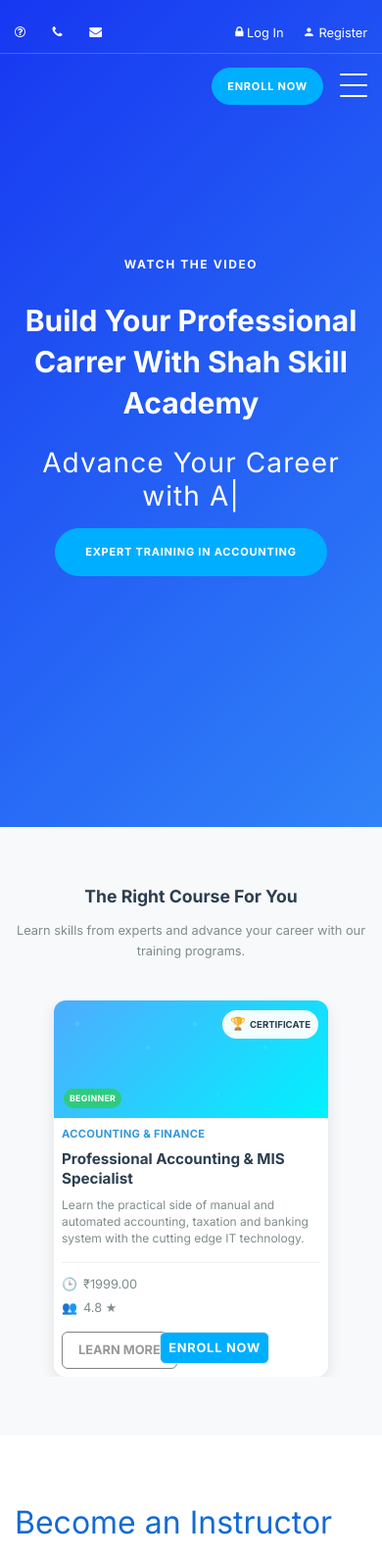
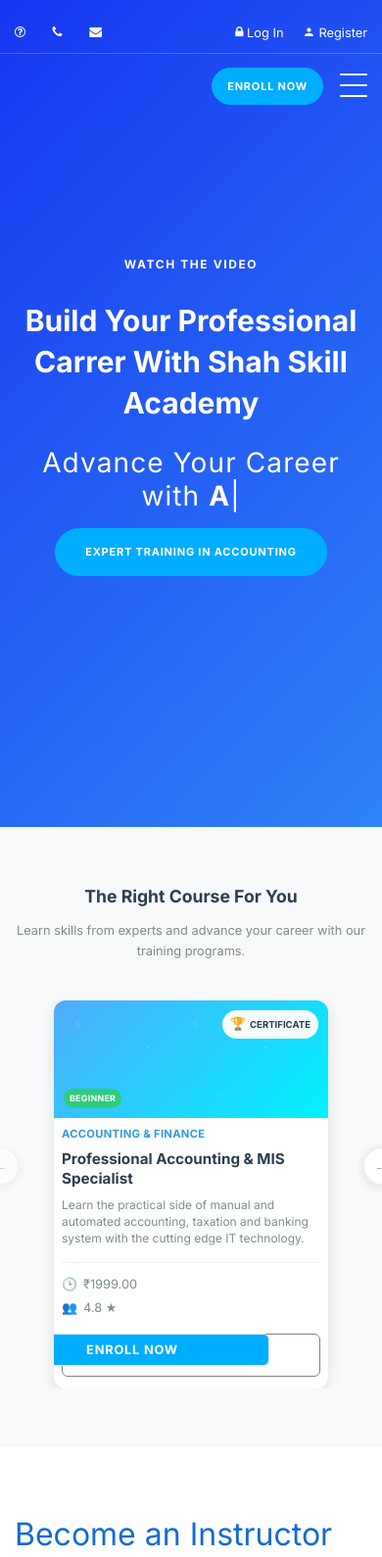
Before and after one commit to Shubham781/shah-skill-academy, a PHP site: page / in a window 390 px wide. Shown: the top 1589 px of the page at 98% size. Run offline with PHP 8.4, Linux system fonts and the light colour scheme; some web fonts are replaced.

Commit message:
Responsive fixes: navigation arrows on mobile, fix button overlap, bold typed skills

```diff
--- a/css/style.css
+++ b/css/style.css
@@ -2463,3 +2463,97 @@
     margin-bottom: 12px;
   }
 }
+
+/* Navigation arrows - only visible on small screens */
+.navigation-arrows {
+  display: none; /* Hidden by default */
+  position: absolute;
+  top: 50%;
+  left: 0;
+  right: 0;
+  transform: translateY(-50%);
+  z-index: 10;
+  pointer-events: none; /* Allow clicks to pass through to cards */
+}
+
+.nav-arrow {
+  position: absolute;
+  width: 40px;
+  height: 40px;
+  border-radius: 50%;
+  background: white;
+  border: 2px solid #ecf0f1;
+  display: flex;
+  align-items: center;
+  justify-content: center;
+  cursor: pointer;
+  transition: all 0.3s ease;
+  font-size: 1rem;
+  color: #7f8c8d;
+  pointer-events: auto; /* Re-enable clicks on arrows */
+  box-shadow: 0 2px 8px rgba(0,0,0,0.1);
+}
+
+.nav-arrow:first-child {
+  left: -20px; /* Position on left center */
+}
+
+.nav-arrow:last-child {
+  right: -20px; /* Position on right center */
+}
+
+.nav-arrow:hover {
+  background: #3498db;
+  color: white;
+  border-color: #3498db;
+  transform: scale(1.05);
+}
+
+/* Show navigation arrows only on small screens */
+@media (max-width: 750px) {
+  .navigation-arrows {
+    display: flex;
+    justify-content: space-between;
+    align-items: center;
+  }
+
+  .courses-container {
+    position: relative; /* For absolute positioning of arrows */
+  }
+}
+
+/* Fix button overlapping on small screens */
+@media (max-width: 768px) {
+  .course-actions {
+    flex-direction: column;
+    gap: 8px;
+    width: 100%;
+  }
+
+  .course-actions-btns {
+    display: flex;
+    flex-direction: column;
+    gap: 8px;
+    width: 100%;
+  }
+
+  .learn-more-btn,
+  .enroll-now-btn {
+    width: 100%;
+    text-align: center;
+    padding: 10px 16px;
+    margin: 0;
+    font-size: 0.85rem;
+  }
+
+  .learn-more-btn {
+    margin-right: 0;
+    margin-bottom: 4px;
+  }
+}
+
+/* Make typed skills content bold */
+#typed-skills {
+  font-weight: bold !important;
+  color: #ffffff;
+}
--- a/index.html
+++ b/index.html
@@ -290,10 +290,10 @@
           </div>
         </div>
 
-        <!-- <div class="navigation-arrows">
+        <div class="navigation-arrows">
           <div class="nav-arrow">←</div>
           <div class="nav-arrow">→</div>
-        </div> -->
+        </div>
       </section>
     </div>
   </div>
```
